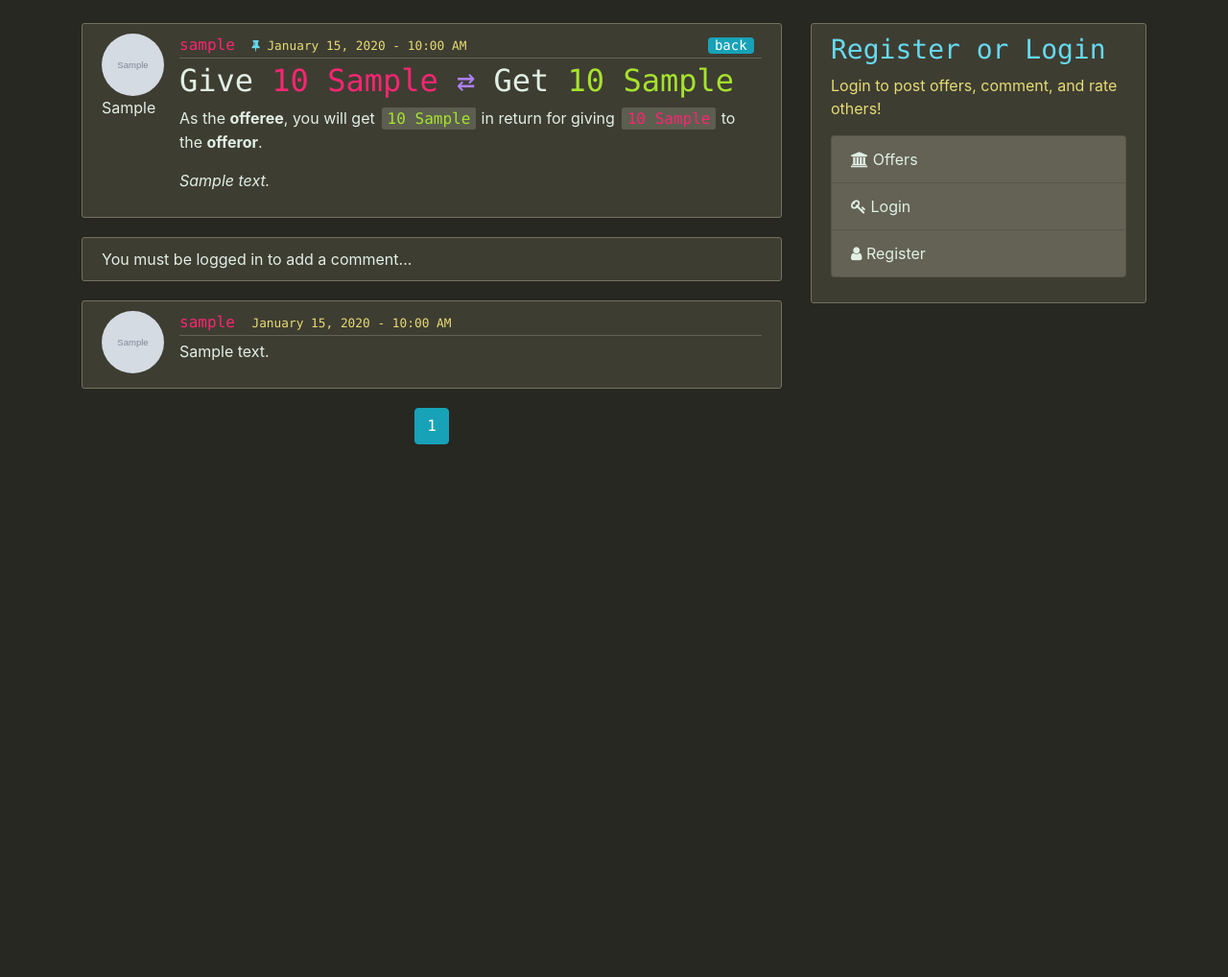
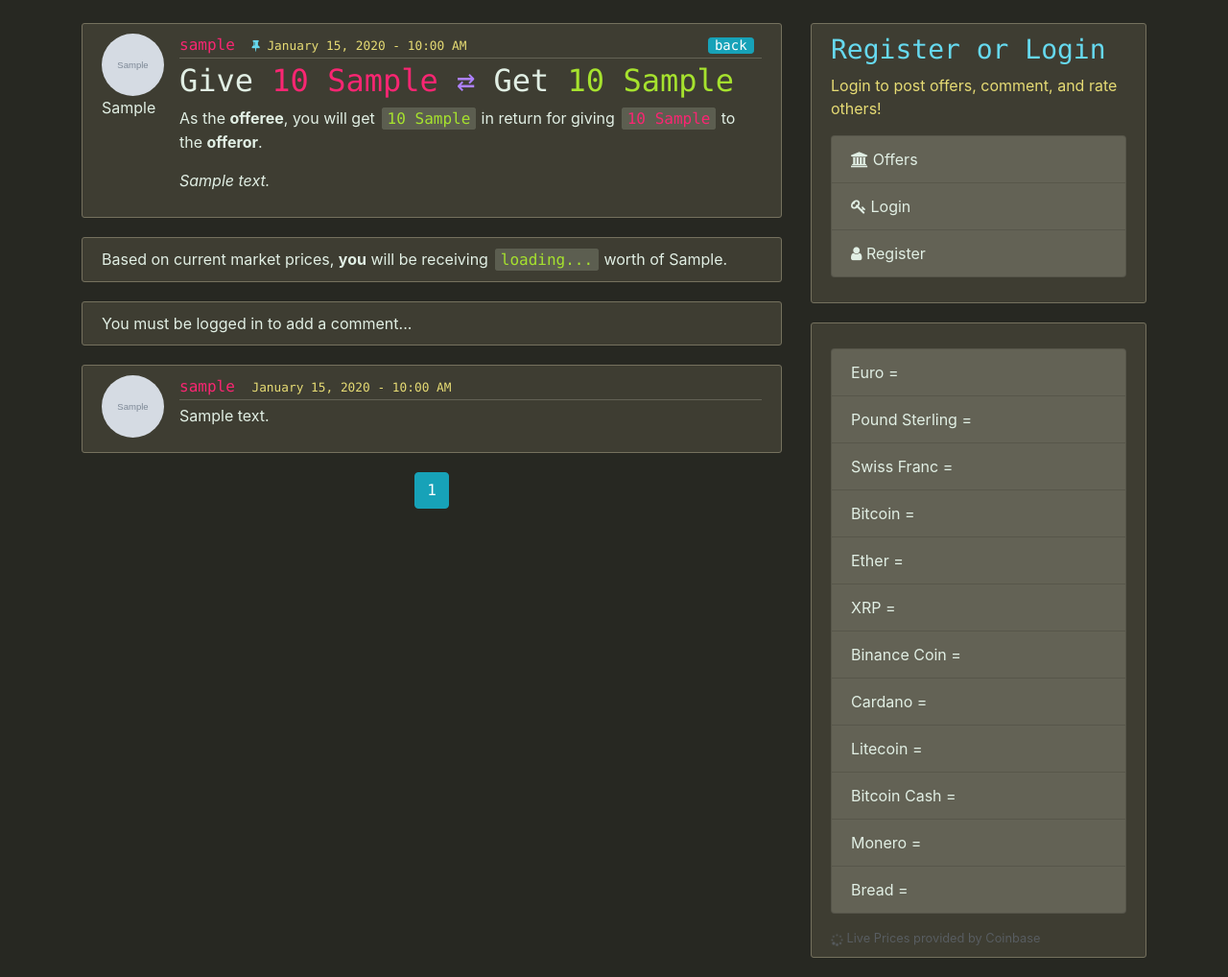
Before and after one commit to Va1a/crytter, a Flask app: page /post/1 in a window 1280 px wide. Shown: the part 56-1074 px from the top of the page at 96% size. Before the commit the page ends 519 px from the top, so only its background shows below. Run offline with Flask 2, Linux system fonts and the light colour scheme; tables that the repository leaves empty hold one stand-in row (values such as "Sample post"); grey boxes marked "Sample" are stand-in pictures; some libraries are stand-ins or nearby versions.

Commit message:
added javascript current prices

```diff
--- a/crytter/config.py
+++ b/crytter/config.py
@@ -4,7 +4,7 @@ import os
 class Config:
 	SECRET_KEY = os.environ.get('flask-secret-key')
 	SQLALCHEMY_DATABASE_URI = os.environ.get('flask-sqlalchemy-database-uri')
-	SERVER_NAME = 'crytter.org'
+	# SERVER_NAME = 'crytter.org'
 	PREFERRED_URL_SCHEME = 'https'
 	SQLALCHEMY_TRACK_MODIFICATIONS = False
 	MAIL_SERVER = 'smtp.gmail.com'
--- a/crytter/main/routes.py
+++ b/crytter/main/routes.py
@@ -8,6 +8,11 @@ import json
 main = Blueprint('main', __name__)
 
 # HOME PAGE
+@main.route('/')
+def index():
+	return render_template('index.html')
+
+# POSTS PAGE
 @main.route('/posts')
 def home():
 	page = request.args.get('page', 1, type=int)
--- a/crytter/posts/validators.py
+++ b/crytter/posts/validators.py
@@ -1,6 +1,6 @@
 from wtforms import ValidationError
 
-cryptoList = ['USD', 'EUR', 'GBP', 'CHF', 'BTC', 'ETH', 'BCH', 'XRP', 'XMR', 'BRD', 'DOGE']
+cryptoList = ['USD', 'EUR', 'GBP', 'CHF', 'BTC', 'ETH', 'BCH', 'XRP', 'XMR', 'BRD', 'DOGE', 'ADA', 'BNB', 'LTC']
 
 class NotEqualTo(object):
     def __init__(self, fieldname, message=None):
--- a/crytter/static/utils.js
+++ b/crytter/static/utils.js
@@ -14,3 +14,24 @@ function setInputFilter(textbox, inputFilter) {
     });
   });
 }
+
+function getPrice(ofCurr, elementToUpdate){
+  url = 'https://api.coinbase.com/v2/exchange-rates?currency='+ofCurr;
+  $.get(url, function(data, status){
+    elementToUpdate.textContent = '$'+Math.round( data.data.rates.USD * 1000 + Number.EPSILON ) / 1000;
+  });
+}
+
+async function dealValue(hasC, wantsC){
+  const usdOfHas = await CBrate(hasC, "USD");
+  const usdOfWants = await CBrate(wantsC, "USD");
+
+  return Math.round((usdOfHas / usdOfWants) * 1000 + Number.EPSILON ) / 1000;
+}
+
+async function CBrate(ofCurr, toCurr){
+  url = 'https://api.coinbase.com/v2/exchange-rates?currency='+ofCurr;
+  rates = await $.get(url, function(data, status){return data.data.rates;});
+  console.log(rates.data.rates[toCurr]);
+  return rates.data.rates[toCurr];
+}
--- a/crytter/templates/layout.html
+++ b/crytter/templates/layout.html
@@ -1,6 +1,7 @@
 <!DOCTYPE html>
 <html lang="en">
 <head>
+	<script src="https://code.jquery.com/jquery-3.5.1.min.js" crossorigin="anonymous"></script>
 	 <!-- Bootstrap meta tags -->
     <meta charset="utf-8">
     <meta name="viewport" content="width=device-width, initial-scale=1, shrink-to-fit=no">
@@ -88,11 +89,48 @@ if ( window.history.replaceState ) {
 	        </p>
 	        {% endif %}
 	      </div>
+		      <div class="row-md-4">
+			      <div class="content-section">
+			        <p class='text-muted'>
+			          <ul class="list-group">
+			          	<li class="list-group-item list-group-item-light">Euro = <span id="EUR-price"></span></li>
+			          	<li class="list-group-item list-group-item-light">Pound Sterling = <span id="GBP-price"></span></li>
+			          	<li class="list-group-item list-group-item-light">Swiss Franc = <span id="CHF-price"></span></li>
+			            <li class="list-group-item list-group-item-light">Bitcoin = <span id="BTC-price"></span></li>
+			            <li class="list-group-item list-group-item-light">Ether = <span id="ETH-price"></span></li>
+			            <li class="list-group-item list-group-item-light">XRP = <span id="XRP-price"></span></li>
+			          	<li class="list-group-item list-group-item-light">Binance Coin = <span id="BNB-price"></span></li>
+			          	<li class="list-group-item list-group-item-light">Cardano = <span id="ADA-price"></span></li>
+			          	<li class="list-group-item list-group-item-light">Litecoin = <span id="LTC-price"></span></li>
+			          	<li class="list-group-item list-group-item-light">Bitcoin Cash = <span id="BCH-price"></span></li>
+			            <li class="list-group-item list-group-item-light">Monero = <span id="XMR-price"></span></li>
+			            <li class="list-group-item list-group-item-light">Bread = <span id="BRD-price"></span></li>
+			          </ul>
+			        </p>
+					<script type="text/javascript">
+						(function updatePrices(){
+							getPrice('BTC', document.getElementById('BTC-price'))
+							getPrice('ETH', document.getElementById('ETH-price'))
+							getPrice('XRP', document.getElementById('XRP-price'))
+							getPrice('XMR', document.getElementById('XMR-price'))
+							getPrice('EUR', document.getElementById('EUR-price'))
+							getPrice('GBP', document.getElementById('GBP-price'))
+							getPrice('CHF', document.getElementById('CHF-price'))
+							getPrice('BNB', document.getElementById('BNB-price'))
+							getPrice('ADA', document.getElementById('ADA-price'))
+							getPrice('LTC', document.getElementById('LTC-price'))
+							getPrice('BCH', document.getElementById('BCH-price'))
+							getPrice('BRD', document.getElementById('BRD-price'))
+							setTimeout(updatePrices, 30000);
+						})();
+					</script>
+					<small style="color: #585d61; display: block;"><span class="fa fa-spinner fa-pulse"></span> Live Prices provided by Coinbase</small>
+		     	 </div>
+		    </div>
 	    </div>
 	  </div>
 	</main>
 
-	<script src="https://code.jquery.com/jquery-3.5.1.slim.min.js" integrity="sha384-DfXdz2htPH0lsSSs5nCTpuj/zy4C+OGpamoFVy38MVBnE+IbbVYUew+OrCXaRkfj" crossorigin="anonymous"></script>
     <script src="https://cdn.jsdelivr.net/npm/popper.js@1.16.0/dist/umd/popper.min.js" integrity="sha384-Q6E9RHvbIyZFJoft+2mJbHaEWldlvI9IOYy5n3zV9zzTtmI3UksdQRVvoxMfooAo" crossorigin="anonymous"></script>
     <script src="https://stackpath.bootstrapcdn.com/bootstrap/4.5.0/js/bootstrap.min.js" integrity="sha384-OgVRvuATP1z7JjHLkuOU7Xw704+h835Lr+6QL9UvYjZE3Ipu6Tp75j7Bh/kR0JKI" crossorigin="anonymous"></script>
 </body>
--- a/crytter/templates/post.html
+++ b/crytter/templates/post.html
@@ -50,6 +50,11 @@ document.getElementById('deleteCommentForm').action = '/comment/'+id+'/delete?re
     <p class="article-content"><i>{{ post.content }}</i></p>
   </div>
 </article>
+
+<div class="content-section">
+	Based on current market prices, <b>{% if post.author != current_user %}you{% else %}the offeree{% endif %}</b> will be receiving <samp class="{% if current_user == post.author %}give{% else %}get{% endif %}" id="deal-value">loading...</samp> worth of {{ post.giving }}.
+	<script type="text/javascript">async function displayValue(){ document.getElementById('deal-value').textContent = await dealValue("{{ post.giving }}", "{{ post.wanted }}")*{{ post.amountGiving }}+" {{ post.wanted }}" } displayValue()</script>
+</div>
 
 <div class='content-section'>
 	{% if current_user.is_authenticated %}
```
Also changed, not shown: crytter/templates/index.html (+10 -0 lines), crytter/site.db.
